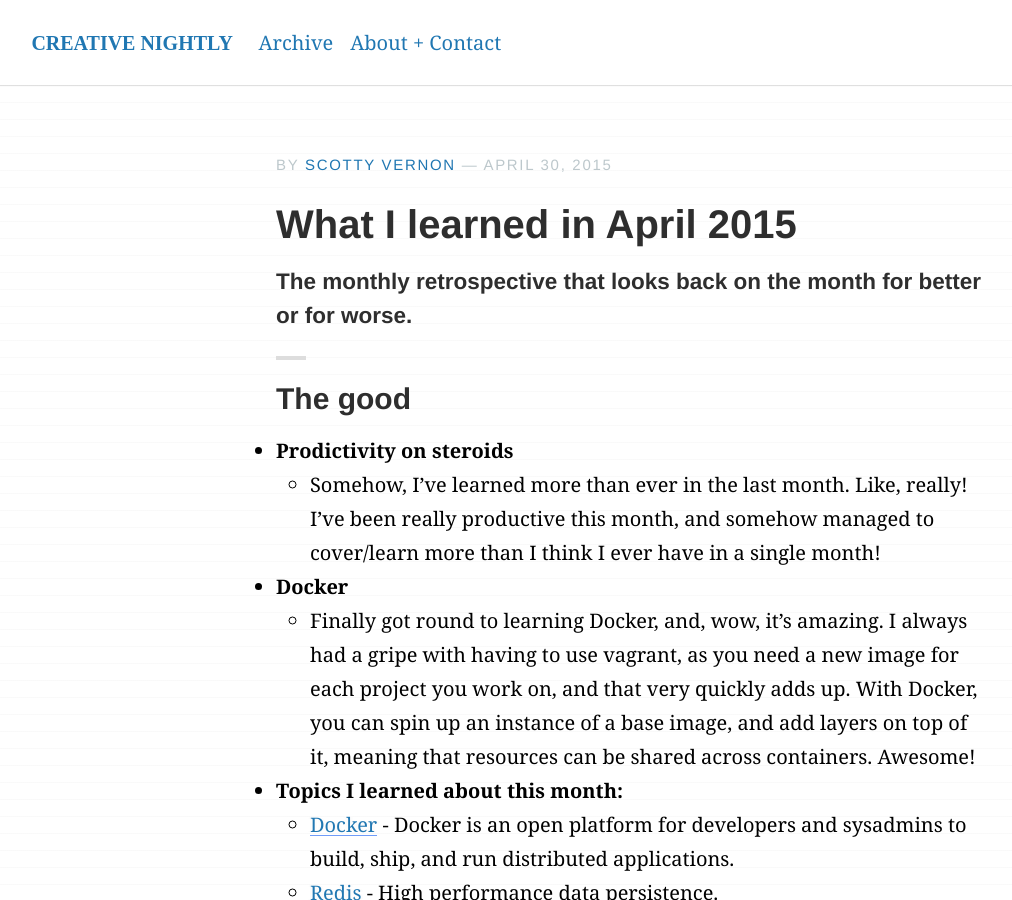
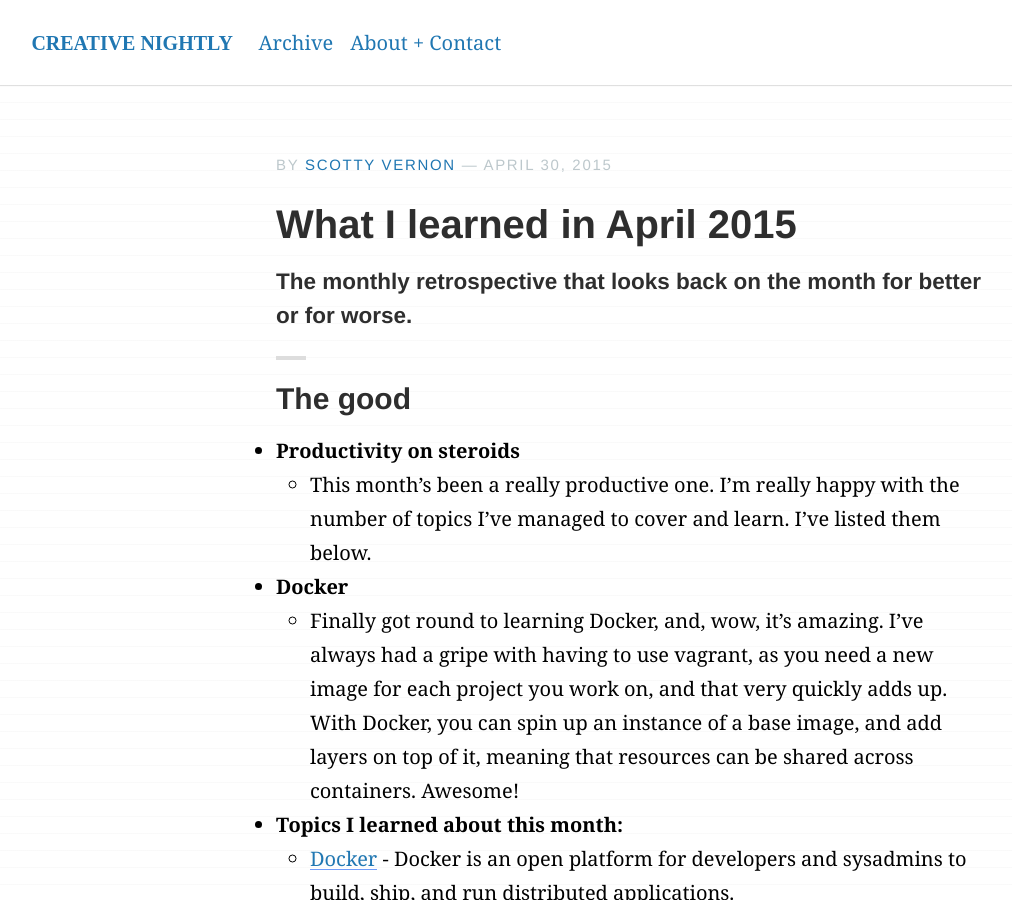
Before and after one commit to KingScooty/creativenightly.com, a Jekyll site: the page built from _posts/2015-04-30-What-i-learned-in-April-2015.md, in a window 1280 px wide and 900 px high. Shown: the whole window, without its empty margins (7-1019 px from the left). Built offline with Jekyll 4.4.1, drawn with Linux system fonts in a browser that asks for light colours; comment, search, counter and statistics services are not loaded.

Commit message:
Rewording.

```diff
--- a/_posts/2015-04-30-What-i-learned-in-April-2015.md
+++ b/_posts/2015-04-30-What-i-learned-in-April-2015.md
@@ -17,10 +17,10 @@ author:
 
 
 ###The good
-- **Prodictivity on steroids**
-  - Somehow, I've learned more than ever in the last month. Like, really! I've been really productive this month, and somehow managed to cover/learn more than I think I ever have in a single month!
+- **Productivity on steroids**
+  - This month's been a really productive one. I'm really happy with the number of topics I've managed to cover and learn. I've listed them below.
 - **Docker**
-  - Finally got round to learning Docker, and, wow, it's amazing. I always had a gripe with having to use vagrant, as you need a new image for each project you work on, and that very quickly adds up. With Docker, you can spin up an instance of a base image, and add layers on top of it, meaning that resources can be shared across containers. Awesome!
+  - Finally got round to learning Docker, and, wow, it's amazing. I've always had a gripe with having to use vagrant, as you need a new image for each project you work on, and that very quickly adds up. With Docker, you can spin up an instance of a base image, and add layers on top of it, meaning that resources can be shared across containers. Awesome!
 - **Topics I learned about this month:**
   - [Docker](https://www.docker.com/) - Docker is an open platform for developers and sysadmins to build, ship, and run distributed applications.
   - [Redis](http://redis.io/) - High performance data persistence.
```
